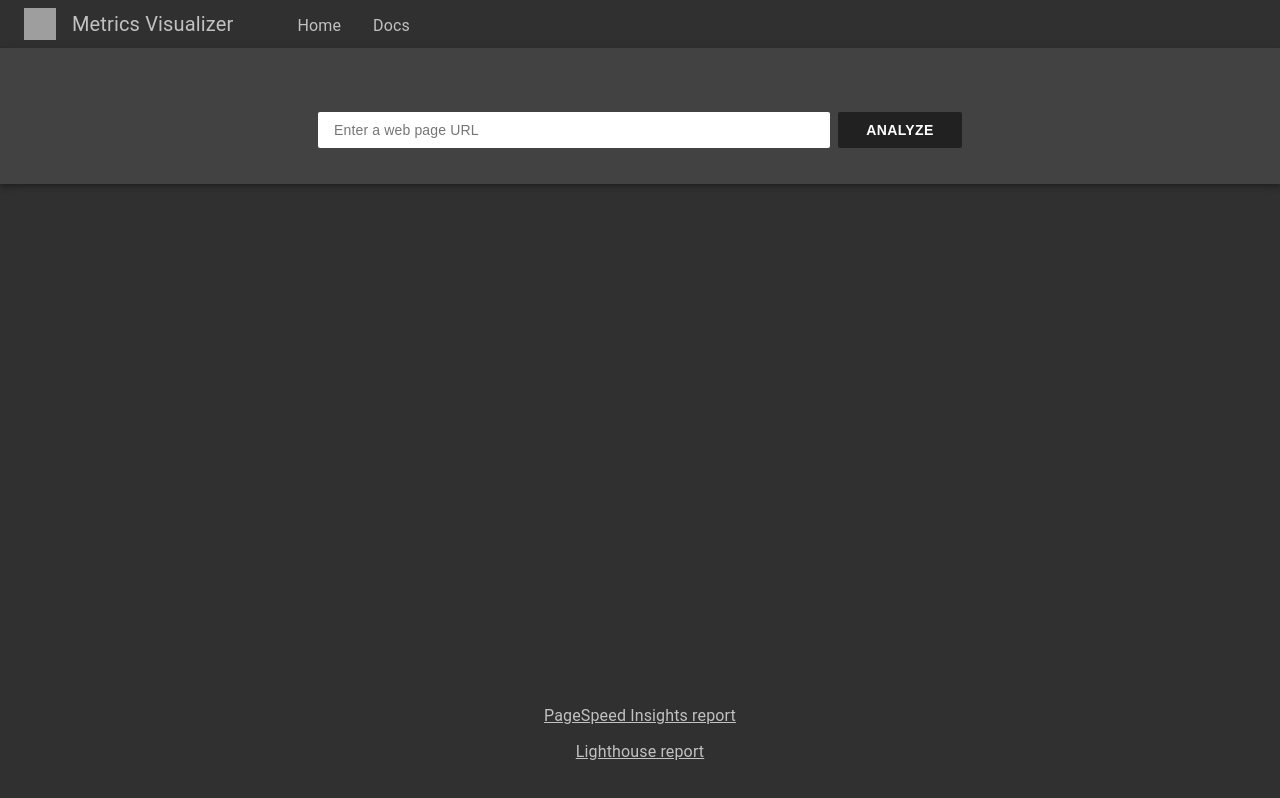
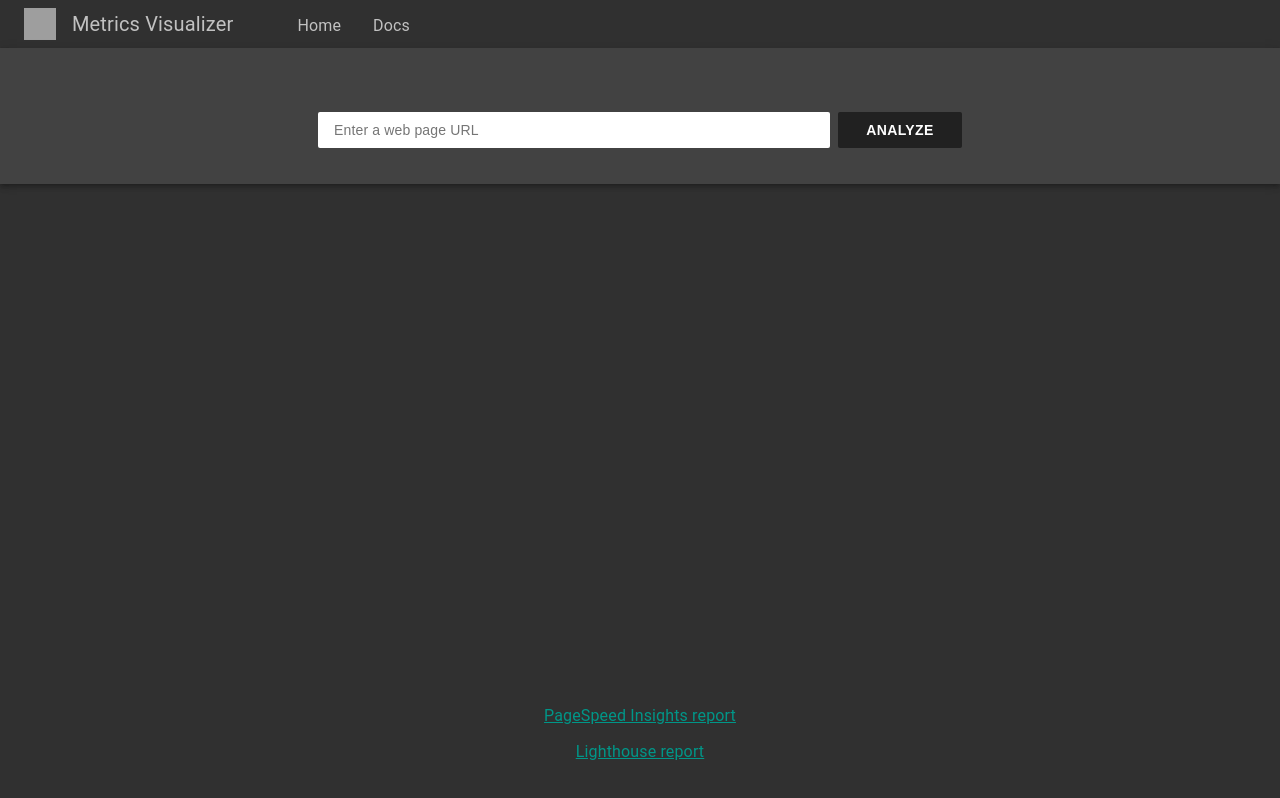
Before and after one commit to anton-karlovskiy/cra-metrics-visualizer-prototype, a React (Create React App) app: page / in a window 1280 px wide. Built offline with nearby package versions, Linux system fonts and the light colour scheme; grey boxes are pictures that could not be loaded.

Commit message:
chore: updated footer styling

```diff
--- a/src/components/Footer/footer.css
+++ b/src/components/Footer/footer.css
@@ -12,12 +12,13 @@ footer {
   align-items: center;
 }
 
-.footer-inside {
+.footer-links {
   margin: 0 auto;
 }
 
-.footer-inside a {
+.footer-links a {
   display: block;
   text-decoration: underline;
   margin-bottom: 12px;
+  color: var(--palette-teal-500);
 }
--- a/src/components/Footer/index.js
+++ b/src/components/Footer/index.js
@@ -5,7 +5,7 @@ import './footer.css';
 
 const Footer = ({ targetUrl }) => (
   <footer>
-    <div className='footer-inside'>
+    <div className='footer-links'>
       <a
         target='_blank'
         rel='noopener noreferrer'
```
